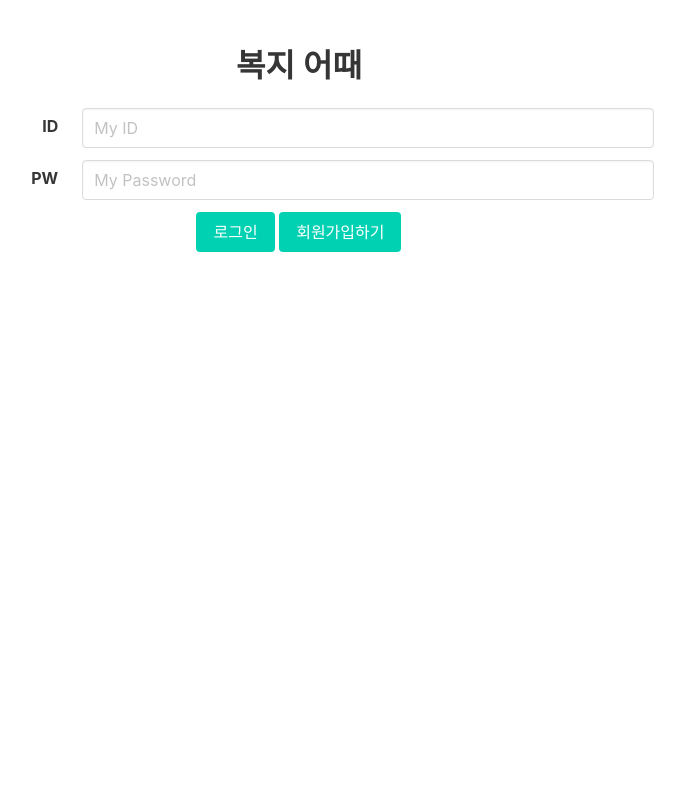
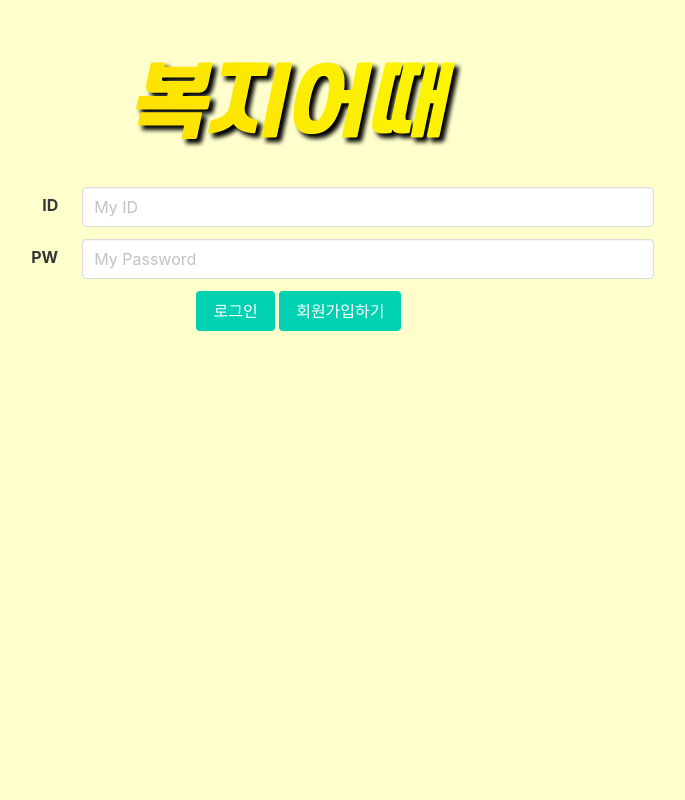
Before and after one commit to asiansam/bogjieottae, a Flask app: template templates/login.html in a window 1280 px wide. Shown: the whole page, without its empty margins (341-1026 px from the left). Run offline with Flask 2, Linux system fonts and the light colour scheme; the template is opened without the code that fills it, so the values that code supplies are empty; some libraries are stand-ins or nearby versions.

Commit message:
Style: Login, SignUp 스타일 수정

```diff
--- a/templates/login.html
+++ b/templates/login.html
@@ -2,7 +2,7 @@
 <html lang="en">
     <head>
 
-        <title>Hello, world!</title>
+        <title>복지어때</title>
 
         <meta charset="utf-8">
         <meta name="viewport" content="width=device-width, initial-scale=1, shrink-to-fit=no">
@@ -35,11 +35,20 @@
             }
 
         </script>
+        <style>
+            html{
+                height: 100%;
+                background-color: #ffffccff;
+                !important
+            }
+        </style>
 
     </head>
     <body>
         <div class="section has-text-centered">
-            <h1 class="title">복지 어때</h1>
+            <div class="title">
+                <img src="../static/img/logo.png">
+            </div>
             <div class="container" style="width:60%">
                 <div class="field is-horizontal">
                     <div class="field-label is-normal">
@@ -68,7 +77,7 @@
                     </div>
                 </div>
                 <button class="button is-primary" onclick="login()">로그인</button>
-                <button class="button is-primary" onclick="location.href='register.html'">회원가입하기</button >
+                <button class="button is-primary" onclick="location.href='/register'">회원가입하기</button >
             </div>
         </div>
     </body>
```
Also changed, not shown: templates/register.html (+22 -13 lines).
